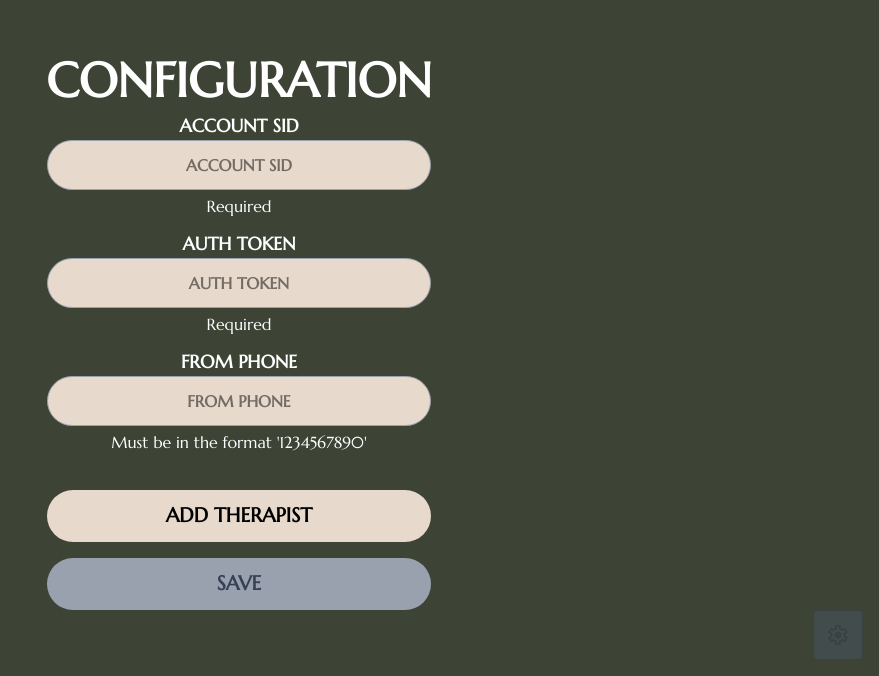
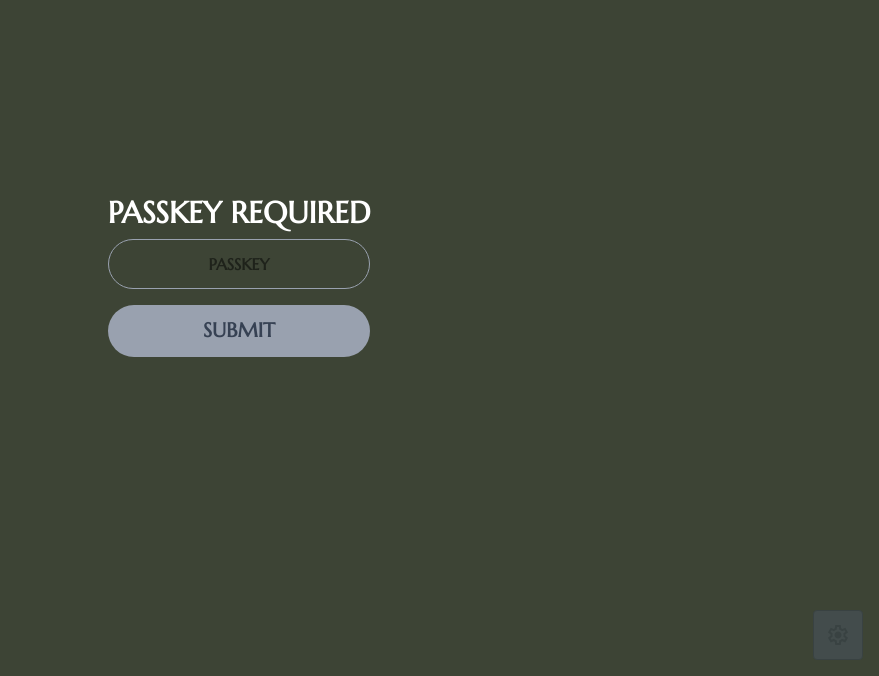
Before and after one commit to nwash57/checkin-system, an Angular app: page / in a window 1280 px wide. Shown: the part 124-800 px from the top of the page, without its empty margins (401-1280 px from the left). Built offline with nearby package versions, Linux system fonts and the light colour scheme.

Commit message:
fix passkey require

```diff
--- a/src/app/configure/configure.component.ts
+++ b/src/app/configure/configure.component.ts
@@ -37,7 +37,7 @@ export class ConfigureComponent {
   public fromPhone: string = this.config?.fromPhone || '';
   public therapists: ITherapist[] = this.config?.therapists || [];
 
-  needsPasskey: boolean = false;
+  needsPasskey: boolean = true;
 
   public get inputsValid() {
     return this.accountSid
```
